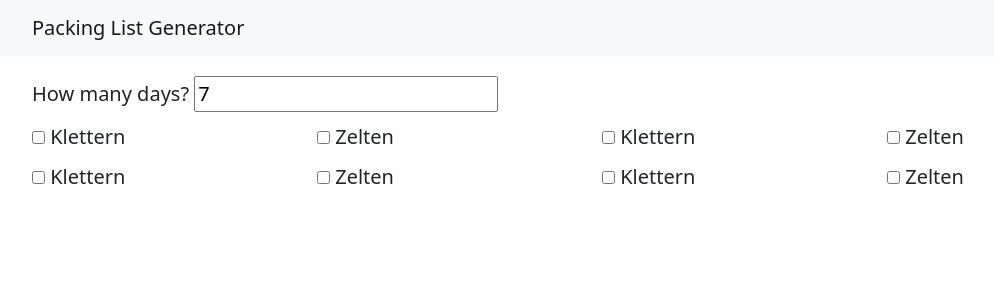
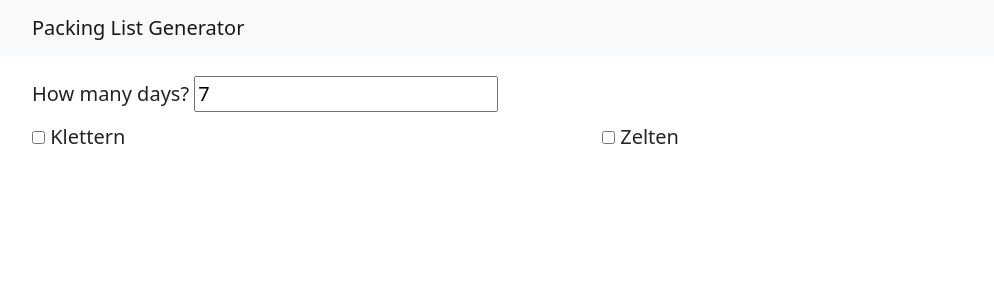
Before and after one commit to juliusse/packing-list-generator, a React (Create React App) app: page / in a window 1280 px wide. Shown: the top 300 px of the page, without its empty margins (50-1044 px from the left). Built offline with nearby package versions, Linux system fonts and the light colour scheme.

Commit message:
polishing

```diff
--- a/src/App.tsx
+++ b/src/App.tsx
@@ -26,14 +26,13 @@ const App: React.FC = () => {
 
   const handleCategoryChange = (categoryName: string) => {
     return (event: React.ChangeEvent<HTMLInputElement>) => {
-
-      if(event.target.checked) {
+      if (event.target.checked) {
         categories.add(categoryName);
       } else {
         categories.delete(categoryName);
       }
       setCategories(categories);
-    }
+    };
   };
 
   return (
@@ -55,7 +54,12 @@ const App: React.FC = () => {
               {elements.map((element) => {
                 return (
                   <Col key={`category-${element.name}`}>
-                    <input type="checkbox" onChange={handleCategoryChange(element.name)} /> {element.name}
+                    <input
+                      id={`category-${element.name}`}
+                      type="checkbox"
+                      onChange={handleCategoryChange(element.name)}
+                    />
+                    &nbsp;<label htmlFor={`category-${element.name}`}>{element.name}</label>
                   </Col>
                 );
               })}
--- a/src/Config.ts
+++ b/src/Config.ts
@@ -18,30 +18,6 @@ const config: Category[] = [
     name: "Zelten",
     items: [{ name: "Zelt", amount: 1, type: "FIX" }],
   },
-  {
-    name: "Klettern",
-    items: [{ name: "Exen", amount: 12, type: "FIX" }],
-  },
-  {
-    name: "Zelten",
-    items: [{ name: "Zelt", amount: 1, type: "FIX" }],
-  },
-  {
-    name: "Klettern",
-    items: [{ name: "Exen", amount: 12, type: "FIX" }],
-  },
-  {
-    name: "Zelten",
-    items: [{ name: "Zelt", amount: 1, type: "FIX" }],
-  },
-  {
-    name: "Klettern",
-    items: [{ name: "Exen", amount: 12, type: "FIX" }],
-  },
-  {
-    name: "Zelten",
-    items: [{ name: "Zelt", amount: 1, type: "FIX" }],
-  },
 ];
 
 export default config;
```
